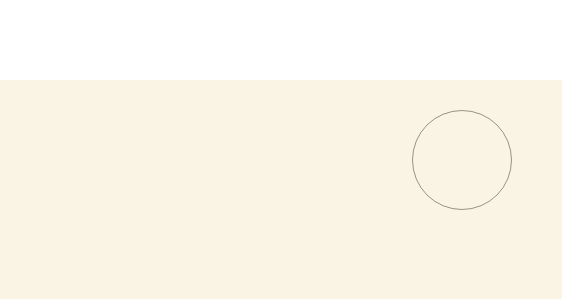
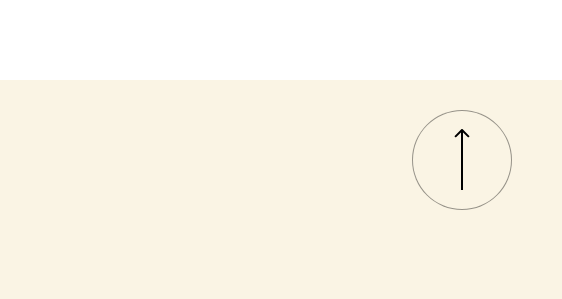
Before and after one commit to menhunging/natuzzi, a plain HTML site: page index.html in a window 1280 px wide. Shown: the part 2827-3126 px from the top of the page, 718-1280 px from the left. Drawn offline with Linux system fonts and the light colour scheme.

Commit message:
fix icon

```diff
--- a/scss/base.scss
+++ b/scss/base.scss
@@ -129,10 +129,11 @@ input {
   width: 100px;
   height: 100px;
   @include border-radius(50%);
+  @include transition(all 0.3s);
+  background-image: url("../img/arrow-up.svg");
   background-position: center;
   background-repeat: no-repeat;
   border: solid 1px $colorBlack-a4;
-  @include transition(all 0.3s);
   z-index: 5;
   display: flex;
   align-items: center;
```
Also changed, not shown: css/style.css, 1 other file.
